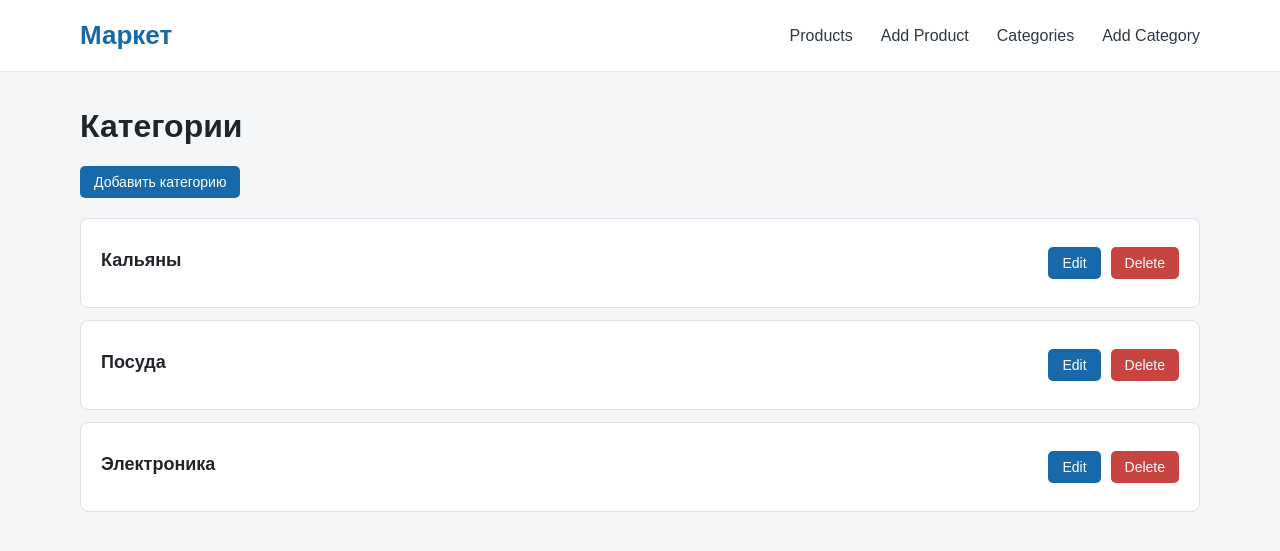
After one commit to UralSultan/lab_work_54, a Django app: page /categories in a window 1280 px wide. The commit adds this page. Shown: the top 551 px of the page. Run offline with Django 5.2, Linux system fonts and the light colour scheme; data comes from the database, SQL or seed files in the repository.

Commit message:
добавлена страница списка категорий, добавил метод отображения списка категорий, добавил новый роут и шаблон списка категорий

```diff
--- a/market/models.py
+++ b/market/models.py
@@ -17,7 +17,7 @@ class Category(models.Model):
 class Product(models.Model):
     name = models.CharField('Товар', max_length=120)
     description = models.TextField('Описание товара',blank=True)
-    category = models.ForeignKey('market.Category',null=True, related_name='category', on_delete=models.CASCADE,
+    category = models.ForeignKey('market.Category',null=True, related_name='category', on_delete=models.SET_NULL,
                                  verbose_name='Категория')
     created_at = models.DateTimeField('Дата и время добавления', auto_now_add=True)
     price = models.DecimalField('Стоимость', max_digits=10, decimal_places=2)
--- a/market/static/market/style.css
+++ b/market/static/market/style.css
@@ -141,3 +141,63 @@ body {
         max-height: 320px;
     }
 }
+
+.categories-list {
+    display: flex;
+    flex-direction: column;
+    gap: 12px;
+    margin-top: 20px;
+}
+
+.category-row {
+    display: flex;
+    align-items: center;
+    justify-content: space-between;
+    gap: 24px;
+    min-height: 90px;
+    padding: 16px 20px;
+    background: white;
+    border: 1px solid #dce2e8;
+    border-radius: 8px;
+}
+
+.category-info h2 {
+    margin: 0 0 6px;
+    font-size: 18px;
+}
+
+.category-info p {
+    margin: 0;
+    color: #697581;
+}
+
+.category-actions {
+    display: flex;
+    flex-shrink: 0;
+    gap: 10px;
+}
+
+.category-button {
+    display: inline-block;
+    padding: 8px 14px;
+    border-radius: 5px;
+    color: white;
+    font-size: 14px;
+    text-decoration: none;
+}
+
+.edit-button {
+    background: #1769aa;
+}
+
+.delete-button {
+    background: #c74440;
+}
+
+@media (max-width: 580px) {
+    .category-row {
+        align-items: flex-start;
+        flex-direction: column;
+        gap: 14px;
+    }
+}
--- a/market/templates/market/base.html
+++ b/market/templates/market/base.html
@@ -14,7 +14,9 @@
         <nav class="navigation">
             <a href="{% url 'products_list' %}">Products</a>
             <a href="{% url 'product_add' %}">Add Product</a>
+            <a href="{% url 'categories_list' %}">Categories</a>
             <a href="{% url 'category_add' %}">Add Category</a>
+
         </nav>
     </header>
 
--- /dev/null
+++ b/market/templates/market/categories_list.html
@@ -0,0 +1,28 @@
+{% extends 'market/base.html' %}
+
+{% block title %}Категории — Маркет{% endblock %}
+
+{% block content %}
+    <h1>Категории</h1>
+
+    <a href="{% url 'category_add' %} " class="category-button edit-button">Добавить категорию</a>
+
+    {% if categories %}
+        <section class="categories-list">
+            {% for category in categories %}
+                <article class="category-row">
+                    <div class="category-info">
+                        <h2>{{ category.name }}</h2>
+                    </div>
+
+                    <div class="category-actions">
+                        <a class="category-button edit-button" href="#">Edit</a>
+                        <a class="category-button delete-button" href="#">Delete</a>
+                    </div>
+                </article>
+            {% endfor %}
+        </section>
+    {% else %}
+        <p>Категорий пока нет.</p>
+    {% endif %}
+{% endblock %}
--- a/market/urls.py
+++ b/market/urls.py
@@ -8,4 +8,5 @@ urlpatterns = [
     path('products/add', views.product_add_view, name='product_add'),
     path('products/<int:product_id>/', views.product_view, name='product_detail'),
     path('categories/add', views.category_add_view, name='category_add'),
+    path('categories', views.categories_view, name='categories_list'),
 ]
--- a/market/views.py
+++ b/market/views.py
@@ -1,5 +1,5 @@
 from django.shortcuts import render, get_object_or_404, redirect
-from .models import Product
+from .models import Product, Category
 from .forms import CategoryForm, ProductForm
 
 
@@ -10,6 +10,18 @@ def products_view(request):
 def product_view(request, product_id):
     product = get_object_or_404(Product.objects.select_related('category'),pk=product_id)
     return render(request, 'market/product_detail.html', {'product': product})
+
+def product_add_view(request):
+    if request.method == 'POST':
+        form = ProductForm(request.POST)
+
+        if form.is_valid():
+            product = form.save()
+            return redirect('product_detail', product_id=product.id)
+    else:
+        form = ProductForm()
+
+    return render(request, 'market/product_add.html', {'form': form})
 
 def category_add_view(request):
     if request.method == 'POST':
@@ -22,14 +34,10 @@ def category_add_view(request):
     return render(request, 'market/category_add.html', {'form': form})
 
 
-def product_add_view(request):
-    if request.method == 'POST':
-        form = ProductForm(request.POST)
-
-        if form.is_valid():
-            product = form.save()
-            return redirect('product_detail', product_id=product.id)
-    else:
-        form = ProductForm()
-
-    return render(request, 'market/product_add.html', {'form': form})
+def categories_view(request):
+    categories = Category.objects.all()
+    return render(
+        request,
+        'market/categories_list.html',
+        {'categories': categories}
+    )
```
Also changed, not shown: market/migrations/0002_alter_product_category.py (added).
